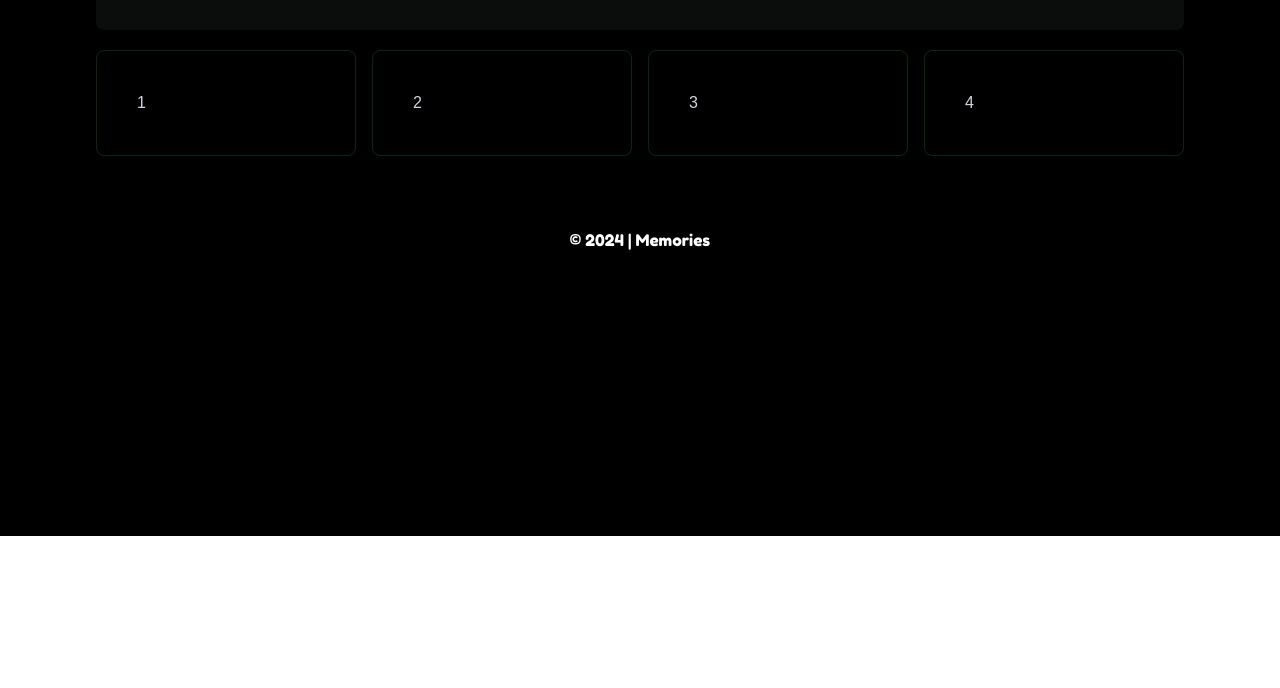
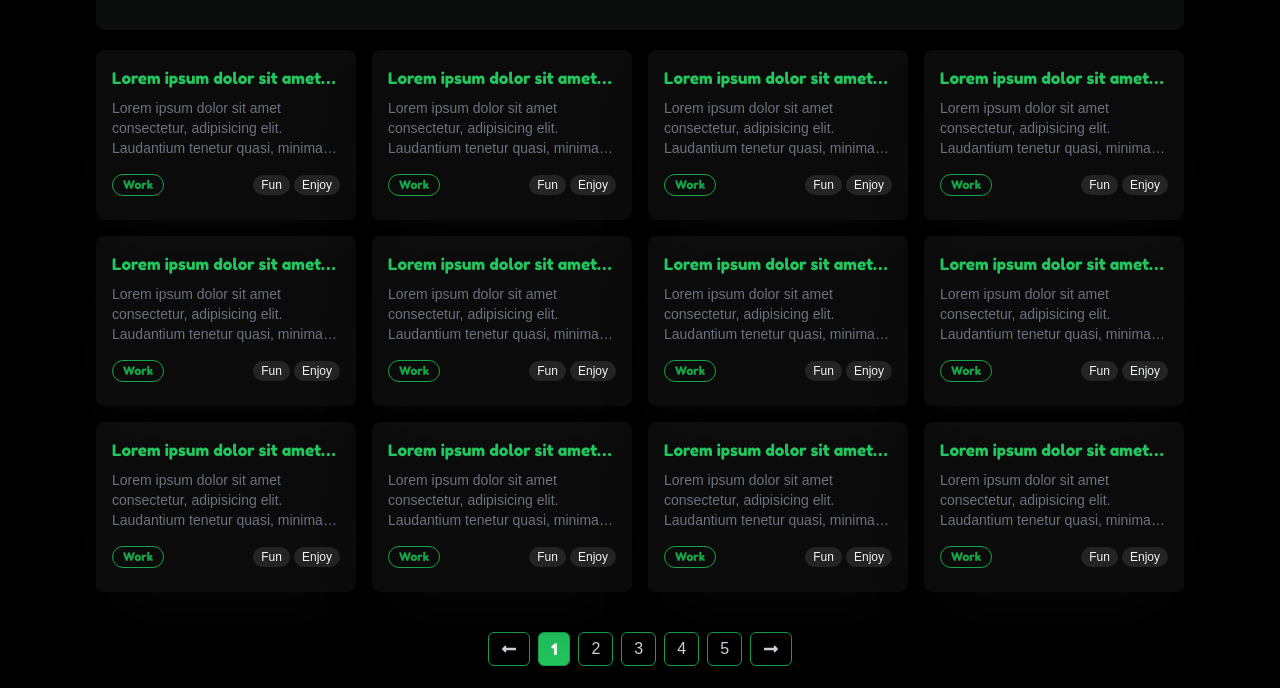
Before and after one commit to Kr-Upendra/echoes, a React (Vite) app in the folder frontend/: page /notes in a window 1280 px wide. Shown: the part 264-952 px from the top of the page. Before the commit the page ends 800 px from the top, so only its background shows below. Built offline with nearby package versions, Linux system fonts and the light colour scheme; no server answers; a web font is replaced by a local one.

Commit message:
creates frontend design for notes page

```diff
--- a/frontend/src/App.css
+++ b/frontend/src/App.css
@@ -52,3 +52,8 @@ input[type="number"] {
   background: #22c55e;
   border-radius: 8px;
 }
+
+.card-diff {
+  box-shadow: 0 35px 60px -15px rgba(19, 19, 19, 0.3);
+  background-color: rgba(202, 226, 201, 0.048);
+}
--- /dev/null
+++ b/frontend/src/components/Card.tsx
@@ -0,0 +1,66 @@
+import { FaEye, FaHeart, FaTrash } from "react-icons/fa6";
+
+type Props = {
+  title: string;
+  content: string;
+  category: string;
+  tags: string[];
+  isFavorite: boolean;
+};
+
+export default function Card({
+  title,
+  content,
+  category,
+  tags,
+  isFavorite,
+}: Props) {
+  return (
+    <div className="card-diff rounded-lg p-4 group relative">
+      <div className="flex justify-between items-center mb-2">
+        <h2 className="text-green-500 font-display line-clamp-1 sm:text-sm">
+          Lorem ipsum dolor sit amet consectet
+        </h2>
+      </div>
+      <p className="line-clamp-3 text-sm sm:text-xs text-gray-500 mb-4">
+        Lorem ipsum dolor sit amet consectetur, adipisicing elit. Laudantium
+        tenetur quasi, minima eveniet vitae quo, nobis culpa porro perspiciatis
+        maiores explicabo earum sint beatae, non iure odio laborum adipisci
+        debitis!
+      </p>
+      <div className="flex items-center justify-between mb-2">
+        <span className="px-2.5 py-0.5 font-display rounded-full text-green-600 border border-green-600 text-xs">
+          Work
+        </span>
+        <div className="flex space-x-1">
+          {tags.slice(0, 2).map((tag, index) => (
+            <span
+              key={index}
+              className="text-xs px-2 py-0.5 bg-white/10 text-gray-100 rounded-full"
+            >
+              {tag}
+            </span>
+          ))}
+        </div>
+      </div>
+
+      <div className="absolute p-2 sm:p-1 top-0 right-0 flex flex-col gap-y-2 -translate-x-full opacity-0 pointer-events-none group-hover:translate-x-0 group-hover:opacity-100 group-hover:pointer-events-auto transition-all duration-300 sm:opacity-100 sm:translate-x-0">
+        <button className="bg-green-600/20 w-8 h-8 sm:w-6 sm:h-6 flex justify-center items-center rounded-md sm:rounded">
+          <FaHeart
+            className={`text-lg  sm:text-sm ${
+              isFavorite ? "text-green-500" : "text-white"
+            }`}
+          />
+        </button>
+        <button className="bg-green-600/20 w-8 h-8 sm:w-6 sm:h-6 flex justify-center items-center rounded-md sm:rounded">
+          <FaEye className="text-lg sm:text-sm text-white" />
+        </button>
+        <button className="bg-green-600/20 w-8 h-8 sm:w-6 sm:h-6 flex justify-center items-center rounded-md sm:rounded">
+          <FaTrash className="text-lg sm:text-sm text-white" />
+        </button>
+      </div>
+    </div>
+  );
+}
+
+//  flex justify-between items-center opacity-100 group-hover:opacity-100 sm:opacity-100 transition-opacity duration-300
--- a/frontend/src/components/DropDown.tsx
+++ b/frontend/src/components/DropDown.tsx
@@ -54,7 +54,7 @@ export default function DropDown({
 
         {/* Dropdown Options */}
         {isOpen && (
-          <div className="absolute mt-2 w-full bg-black rounded-lg border border-green-500/20 p-1">
+          <div className="absolute z-50 mt-2 w-full bg-black rounded-lg border border-green-500/20 p-1">
             {options.map((option) => (
               <div
                 key={option}
--- /dev/null
+++ b/frontend/src/components/NoRecord.tsx
@@ -0,0 +1,12 @@
+type Props = { title: string; message?: string };
+
+export default function NoRecord({ title, message }: Props) {
+  return (
+    <div className="mt-5 py-32 rounded-lg">
+      <div className="flex justify-center items-center">
+        <h1 className="font-display text-lg">{title || "No records found."}</h1>
+        <p>{message}</p>
+      </div>
+    </div>
+  );
+}
--- /dev/null
+++ b/frontend/src/components/Pagination.tsx
@@ -0,0 +1,74 @@
+import React, { useState } from "react";
+import { FaLongArrowAltLeft, FaLongArrowAltRight } from "react-icons/fa";
+
+interface PaginationProps {
+  totalPages: number;
+  currentPage: number;
+  onPageChange: (page: number) => void;
+}
+
+export const Pagination: React.FC<PaginationProps> = ({
+  totalPages,
+  currentPage,
+  onPageChange,
+}) => {
+  const [current, setCurrent] = useState(currentPage);
+
+  const handlePageClick = (page: number) => {
+    if (page >= 1 && page <= totalPages) {
+      setCurrent(page);
+      onPageChange(page);
+    }
+  };
+
+  const handleNext = () => {
+    if (current < totalPages) {
+      handlePageClick(current + 1);
+    }
+  };
+
+  const handlePrev = () => {
+    if (current > 1) {
+      handlePageClick(current - 1);
+    }
+  };
+
+  return (
+    <div className="flex items-center justify-center mt-4 py-6 space-x-2">
+      <button
+        className="px-3 py-2 rounded-md border border-green-600 hover:bg-green-500"
+        disabled={current === 1}
+        onClick={handlePrev}
+      >
+        <FaLongArrowAltLeft />
+      </button>
+
+      {/* Render individual page numbers */}
+      {Array.from({ length: totalPages }, (_, index) => index + 1).map(
+        (page) => (
+          <button
+            key={page}
+            className={`px-3 py-1 ${
+              page === current
+                ? "bg-green-500 text-white font-display border border-green-600 hover:bg-green-500"
+                : "border border-green-600 hover:bg-green-500"
+            } rounded-md`}
+            onClick={() => handlePageClick(page)}
+          >
+            {page}
+          </button>
+        )
+      )}
+
+      <button
+        className="px-3 py-2 rounded-md border border-green-600 hover:bg-green-500"
+        disabled={current === totalPages}
+        onClick={handleNext}
+      >
+        <FaLongArrowAltRight />
+      </button>
+    </div>
+  );
+};
+
+export default Pagination;
--- a/frontend/src/containers/Grid.tsx
+++ /dev/null
@@ -1,10 +0,0 @@
-export default function Grid() {
-  return (
-    <div className="mt-5 grid grid-cols-4 gap-4">
-      <div className="border border-green-500/20 p-10 rounded-lg ">1</div>
-      <div className="border border-green-500/20 p-10 rounded-lg ">2</div>
-      <div className="border border-green-500/20 p-10 rounded-lg ">3</div>
-      <div className="border border-green-500/20 p-10 rounded-lg ">4</div>
-    </div>
-  );
-}
--- a/frontend/src/pages/Note.tsx
+++ b/frontend/src/pages/Note.tsx
@@ -1,14 +1,43 @@
 import PageTitle from "../components/PageTitle";
 import PageFilter from "../components/PageFilter";
-import Grid from "../containers/Grid";
+import Card from "../components/Card";
+import { useState } from "react";
+import Pagination from "../components/Pagination";
+import NoRecord from "../components/NoRecord";
 
 export default function Note() {
+  const [currentPage, setCurrentPage] = useState(1);
+  const totalPages = 5; // Example total number of pages
+
+  const handlePageChange = (page: number) => {
+    console.log("Page changed to: ", page);
+    setCurrentPage(page);
+  };
   return (
     <section className="base-paddings">
       <main className="pt-20 pb-10">
         <PageTitle title="My Notes" buttonTitle="New Note" />
         <PageFilter />
-        <Grid />
+        <>
+          <div className="grid grid-cols-4 gap-4 sm:gap-2.5 xs:gap-x-1.5 mt-5 lg:grid-cols-3 md:grid-cols-2">
+            {Array.from({ length: 12 }).map((_, index: number) => (
+              <Card
+                title=""
+                content=""
+                category=""
+                tags={["Fun", "Enjoy", "Life"]}
+                isFavorite={false}
+                key={index}
+              />
+            ))}
+          </div>
+          <Pagination
+            totalPages={totalPages}
+            currentPage={currentPage}
+            onPageChange={handlePageChange}
+          />
+        </>
+        {/* <NoRecord title="" /> */}
       </main>
     </section>
   );
```
